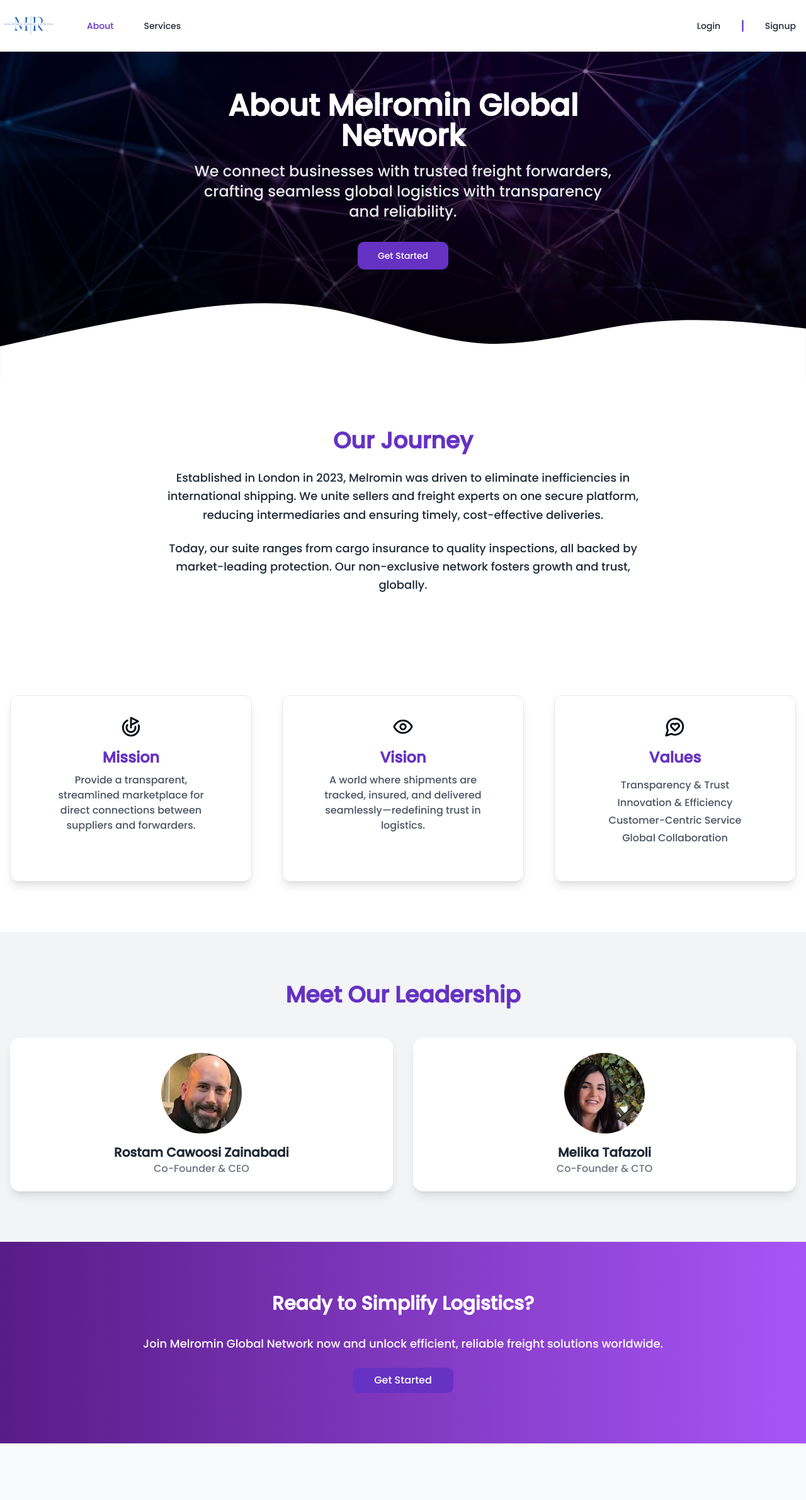
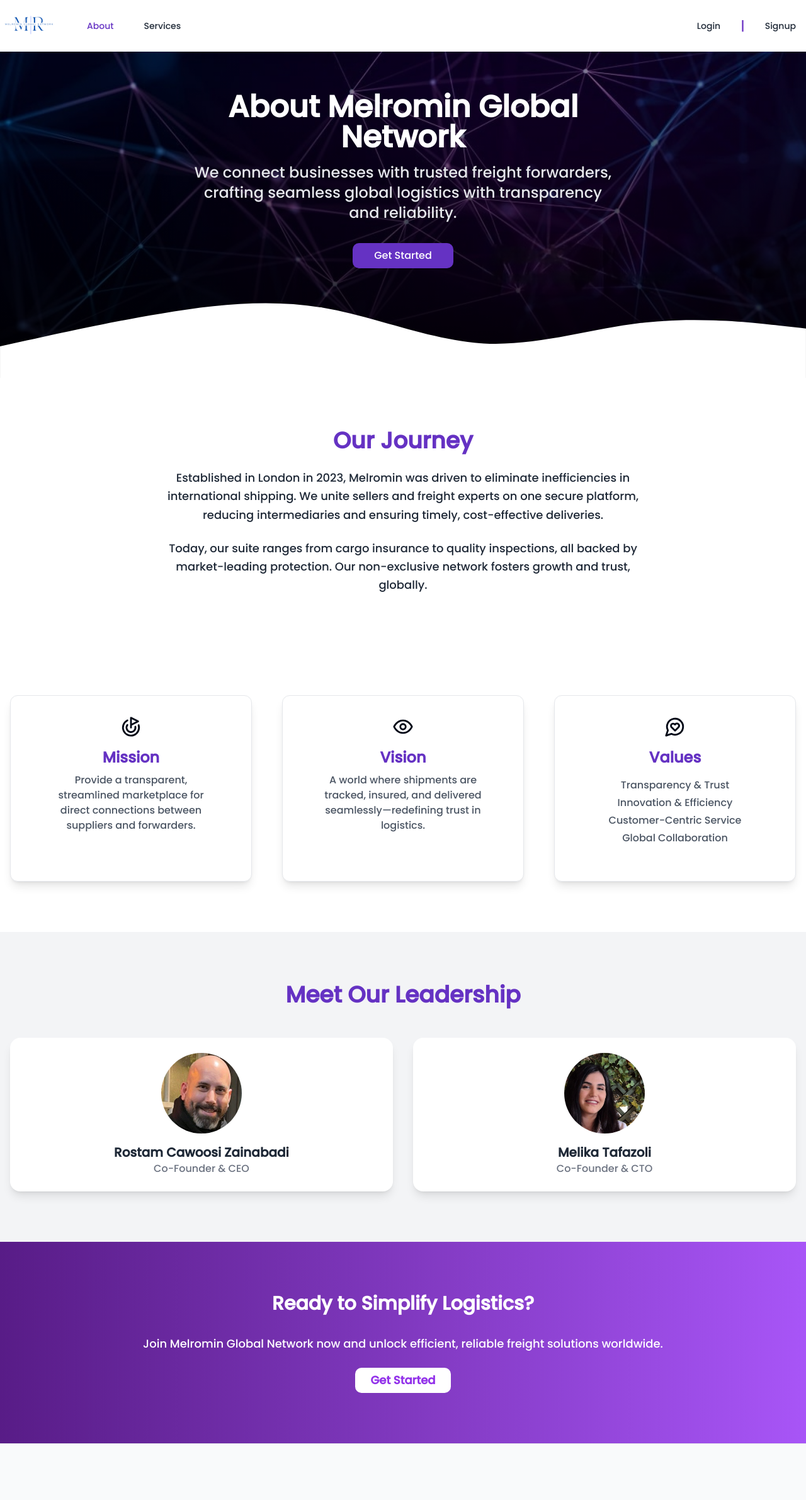
Before and after one commit to melika760/MelrominGlobalNetwork, a Next.js app: page /About in a window 1280 px wide. Shown: the top 2382 px of the page at 63% size. Built offline with nearby package versions, Linux system fonts and the light colour scheme; no server answers.

Commit message:
Update AboutPage.jsx

```diff
--- a/app/_components/AboutPage.jsx
+++ b/app/_components/AboutPage.jsx
@@ -24,7 +24,7 @@
             We connect businesses with trusted freight forwarders, crafting seamless global logistics with transparency and reliability.
           </p>
           <Link href="/sign-up" passHref className='mb-7'>
-            <Button size="lg" className="bg-primary hover:bg-primary-dark text-white">
+            <Button  className="bg-primary hover:bg-white hover:text-primary text-white w-full sm:w-[160px] rounded-md transition-colors duration-500 text-md">
               Get Started
             </Button>
           </Link>
@@ -159,7 +159,7 @@
             solutions worldwide.
                 </p>
                 <Link href={'/sign-up'}>
-                <Button className="bg-primary hover:bg-white hover:text-primary text-white w-full sm:w-[160px] rounded-md transition-colors duration-500 text-md">
+                <Button className="bg-white hover:bg-gray-100 text-purple-600 font-bold py-3 px-6 rounded-md transition-colors duration-300 text-lg">
                           Get Started
                         </Button>
                 </Link>
```
